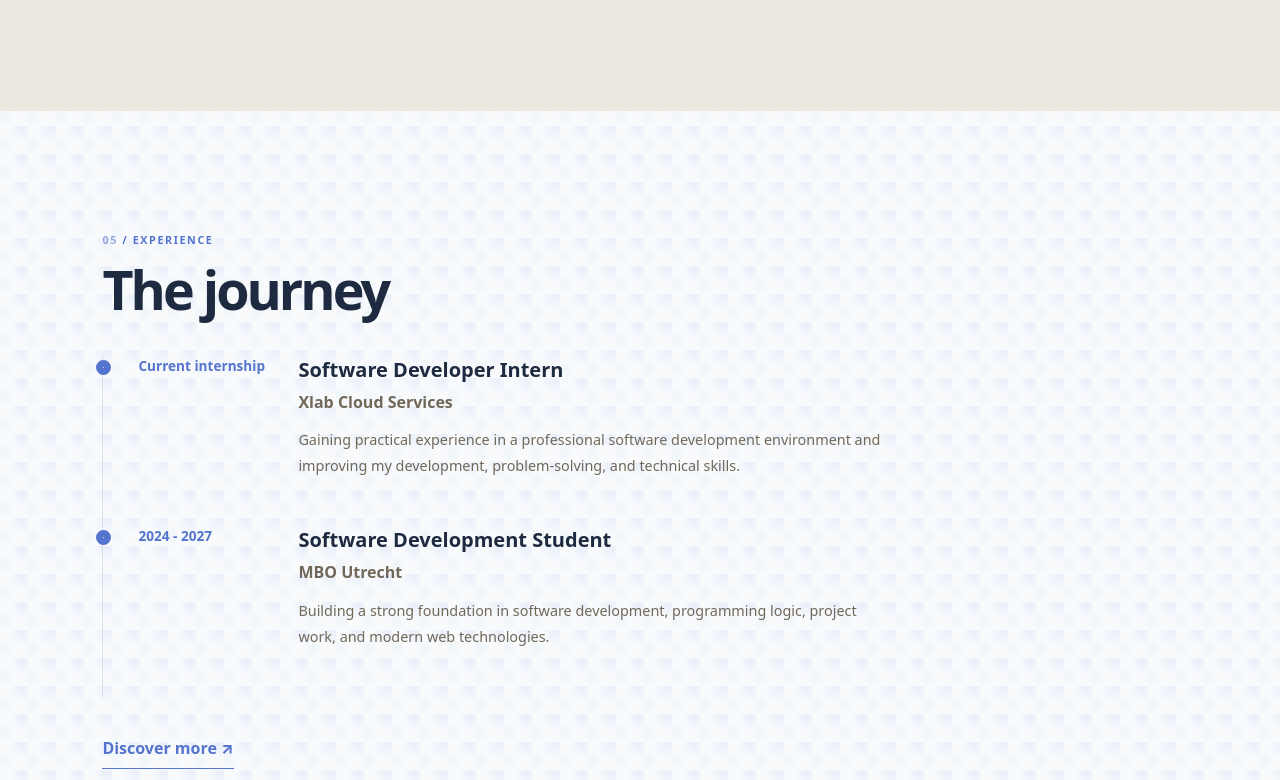
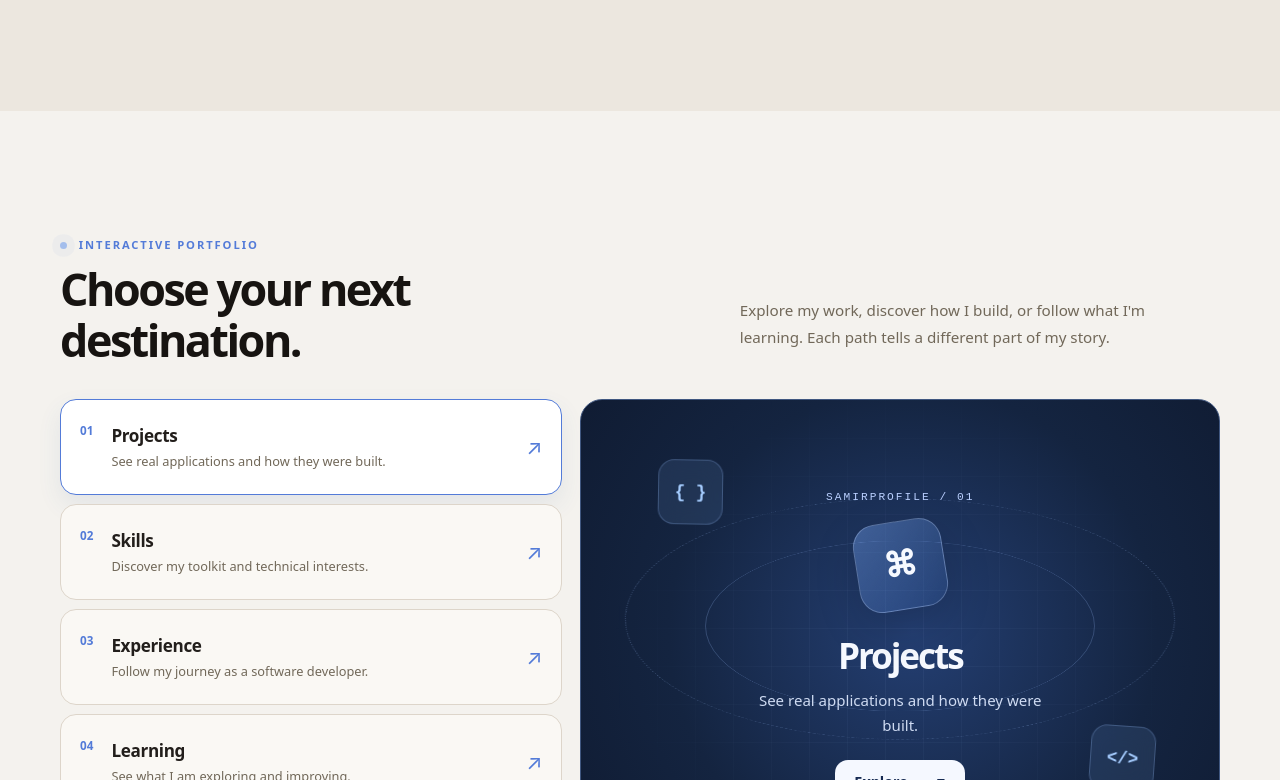
Before and after one commit to samirloul/react_portofolio, a React (Vite) app: page / in a window 1280 px wide. Shown: the part 3360-4140 px from the top of the page. Built offline with nearby package versions, Linux system fonts and the light colour scheme; no server answers.

Commit message:
feat: connect interactive page discovery to cinematic homepage

```diff
--- a/src/pages/Home.jsx
+++ b/src/pages/Home.jsx
@@ -6,6 +6,7 @@ import VisitorStats from "../components/VisitorStats";
 import NewsletterSignup from "../components/NewsletterSignup";
 import FeedbackForm from "../components/FeedbackForm";
 import BlogPreview from "../components/BlogPreview";
+import ExploreUniverse from "../components/ExploreUniverse.jsx";
 import "../styles/cinematic.css";
 import "../styles/cinematic-refined.css";
 
@@ -90,6 +91,7 @@ export default function Home({ t, lang="en" }) {
     </Section>
     <Section index={3} eyebrow={t?.nav?.skills} title={c.expertise} className="cin-skills"><p className="cin-lead">{t?.skills?.visualText}</p><div className="cin-tech-grid">{categories.map((tech,i)=><div className="cin-tech-tile" key={i}><span className="cin-tech-number">{String(i+1).padStart(2,"0")}</span><strong>{tech}</strong><span>↗</span></div>)}</div><Link className="cin-text-link" to="/skills">{c.next} ↗</Link></Section>
     <Section index={4} eyebrow={t?.nav?.projects} title={c.work} className="cin-work"><p className="cin-lead">{t?.projects?.intro}</p><div className="cin-work-grid">{cards.map((p,i)=><article className="cin-work-card" key={p.slug || p.title}><div className="cin-work-visual"><div className="cin-preview-ui" aria-hidden="true"><div className="cin-preview-top"><i/><i/><i/></div><div className="cin-preview-layout"><aside/><div><b/><strong>{p.title}</strong><span/><span/><em/></div></div></div><span>{String(i+1).padStart(2,"0")}</span><strong>{p.title}</strong><div className="cin-work-visual-lines" aria-hidden="true"><i/><i/><i/></div></div><div className="cin-work-body"><span>{p.status || "PROJECT"}</span><h3>{p.title}</h3><p>{p.text}</p><div className="cin-tags">{(p.tags || []).slice(0,4).map(tag=><span key={tag}>{tag}</span>)}</div>{p.slug && <Link className="cin-text-link" to={`/projects/${p.slug}`}>{t?.projects?.viewProject || "View project"} ↗</Link>}</div></article>)}</div><Link className="cin-btn" to="/projects">{c.projects} ↗</Link></Section>
+    <ExploreUniverse lang={lang}/>
     <Section index={5} eyebrow={t?.nav?.experience} title={c.journey} className="cin-journey"><div className="cin-timeline">{experience.map((item,i)=><article key={i}><span>{item.period}</span><div><h3>{item.title}</h3><strong>{item.company}</strong><p>{item.description}</p></div></article>)}</div><Link className="cin-text-link" to="/experience">{c.next} ↗</Link></Section>
     <section className="cin-finale"><p className="cin-kicker">06 / CONTACT</p><h2>{c.contact}</h2><p>{c.contactSub}</p><div className="cin-actions"><Link className="cin-btn cin-btn-primary" to="/contact">{t?.nav?.contact} ↗</Link><Link className="cin-btn" to="/start-project">{t?.nav?.startProject} ↗</Link></div></section>
     <div className="cin-home-extras container"><section className="stats-section"><h2 className="section-title">{t?.stats?.title}</h2><div className="stats-grid">{[3,3,8,100].map((n,i)=><Counter key={i} end={n} duration={1800} label={stats[i]?.label} suffix={stats[i]?.suffix}/>)}</div></section><FunFacts t={t}/><VisitorStats t={t}/><BlogPreview t={t}/><NewsletterSignup t={t} lang={lang}/><FeedbackForm t={t} lang={lang}/></div>
```
